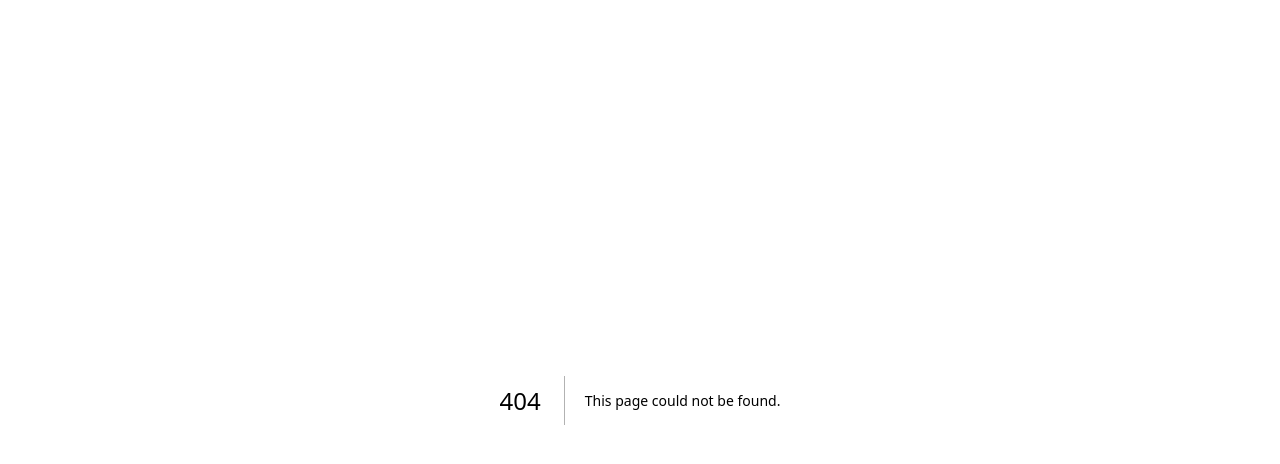
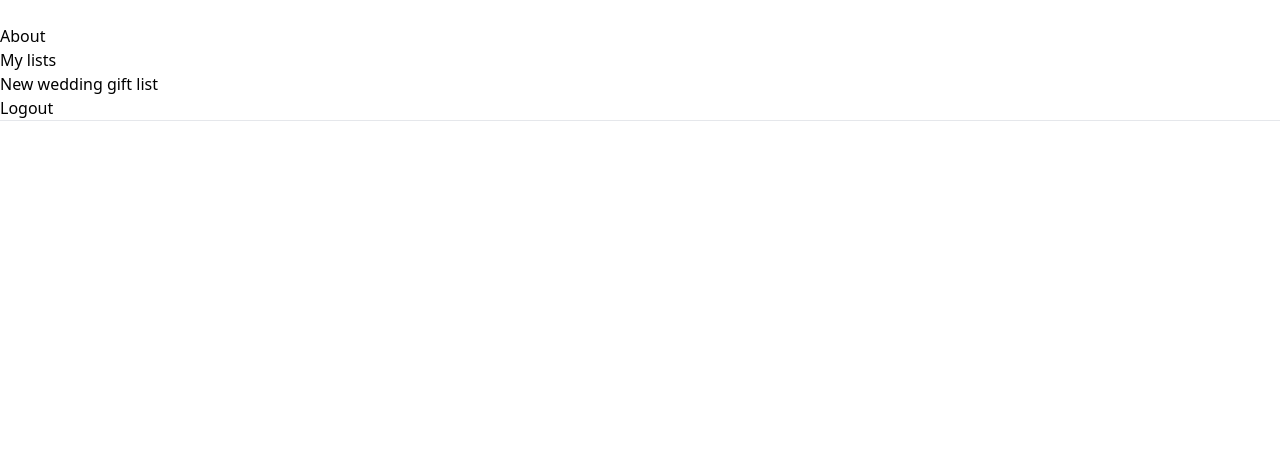
Before and after one commit to Tute24/wgl-app, a Next.js app: page /giftList/1 in a window 1280 px wide. Before the commit this address had no page. Shown: the top 464 px of the page. Built offline with nearby package versions, Linux system fonts and the light colour scheme.

Commit message:
feat: implemented the dynamic route for the gift list file, and started to build it

```diff
--- /dev/null
+++ b/src/app/giftList/[id]/page.tsx
@@ -0,0 +1,7 @@
+import LoggedHeader from "@/components/Headers/LoggedHeader";
+
+export default function giftsList(){
+    return (
+        <LoggedHeader/>
+    )
+}
```
Also changed, not shown: src/app/giftList/page.tsx (deleted).
